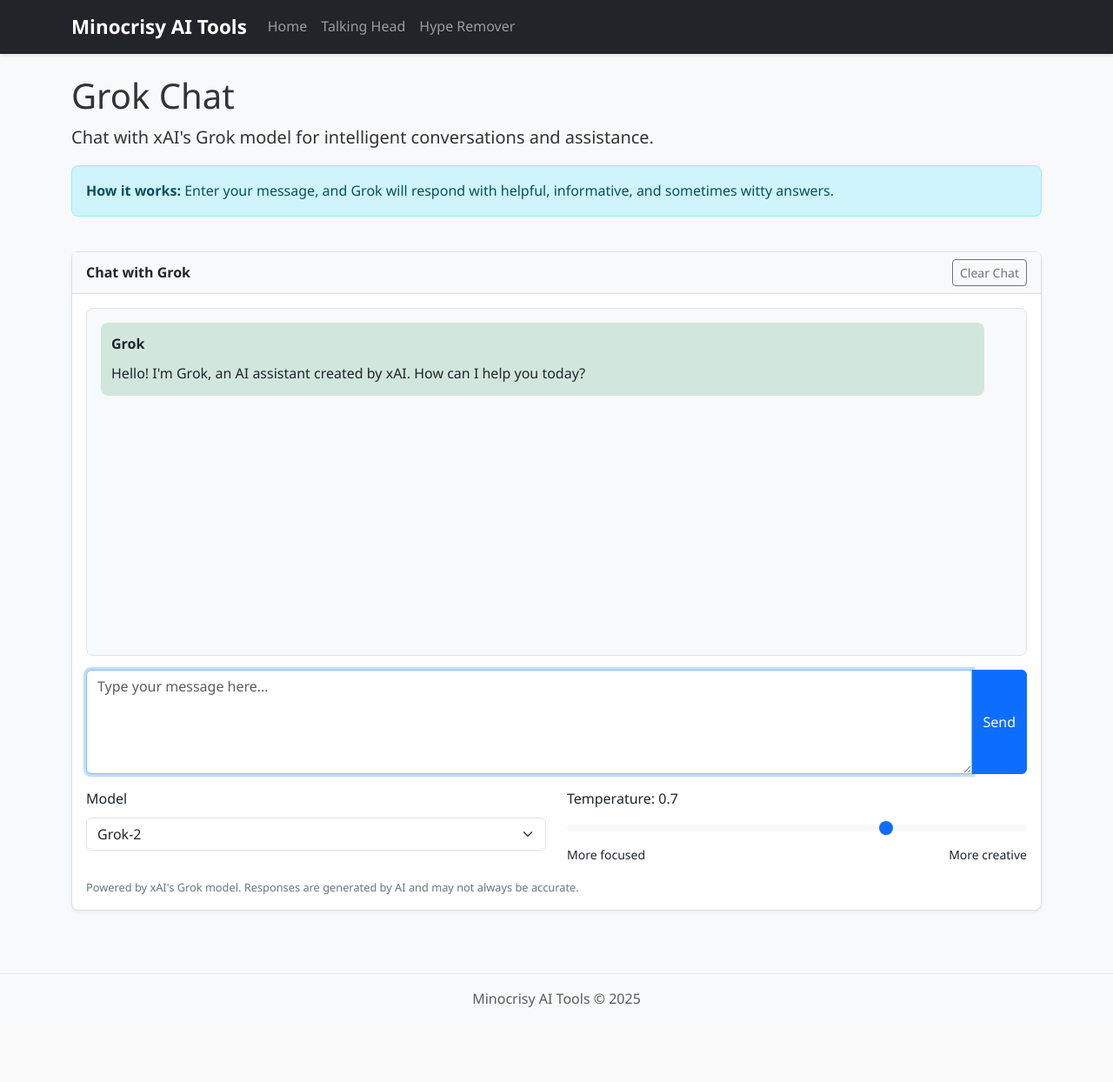
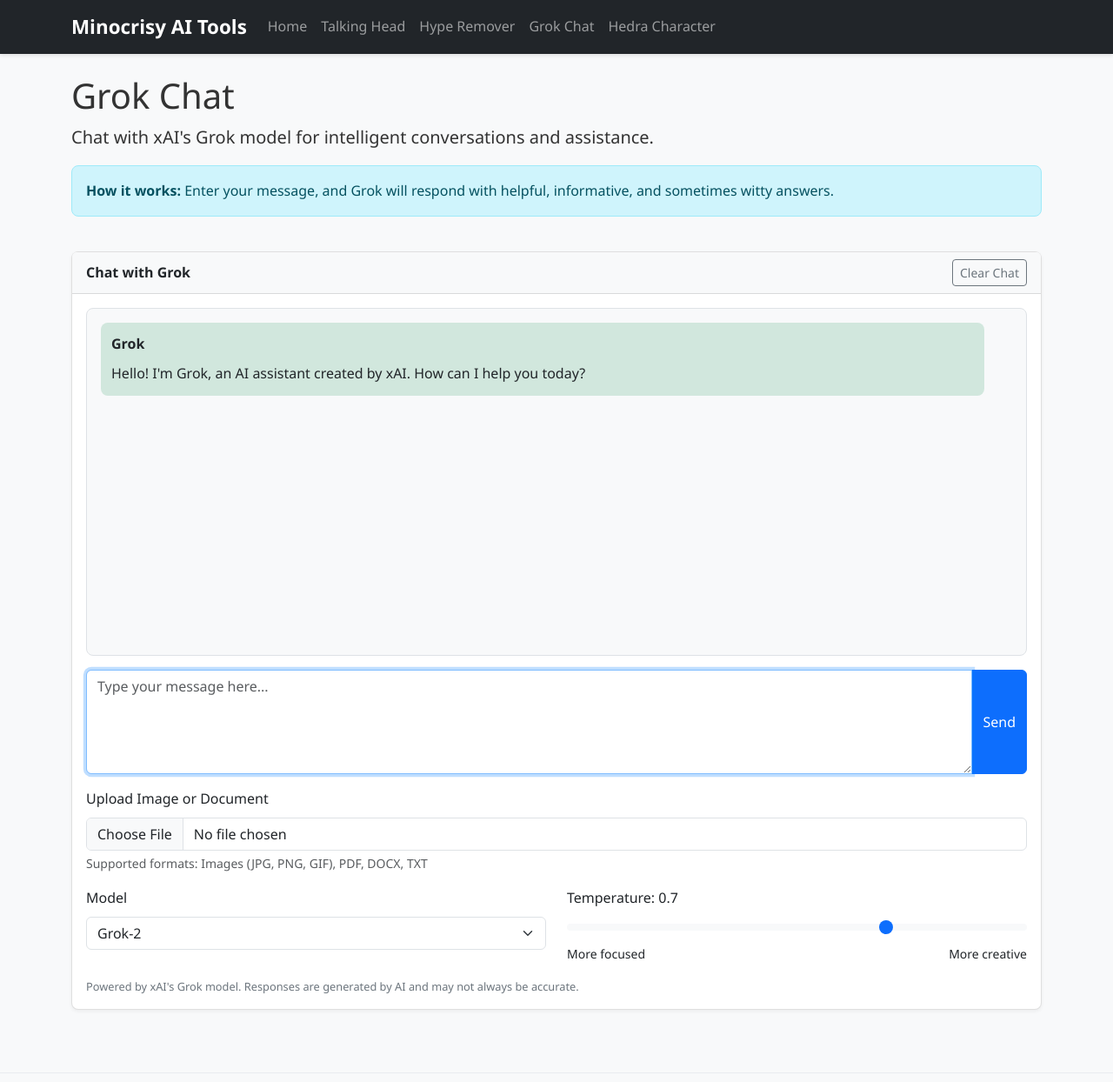
Before and after one commit to Minocrisy/minocrisy-ai-tools, a Flask app: template app/templates/xai_chat/index.html in a window 1280 px wide. Shown: the top 1244 px of the page at 87% size. Before the commit the page ends 1158 px from the top, so only its background shows below. Run offline with Flask 3, Linux system fonts and the light colour scheme; the template is opened without the code that fills it, so the values that code supplies are empty.

Commit message:
Add file upload support for Grok Vision and update navigation menu

```diff
--- a/app/templates/base.html
+++ b/app/templates/base.html
@@ -26,6 +26,12 @@
                     <li class="nav-item">
                         <a class="nav-link" href="{{ url_for('hype_remover.index') }}">Hype Remover</a>
                     </li>
+                    <li class="nav-item">
+                        <a class="nav-link" href="{{ url_for('xai_chat.index') }}">Grok Chat</a>
+                    </li>
+                    <li class="nav-item">
+                        <a class="nav-link" href="{{ url_for('hedra_character.index') }}">Hedra Character</a>
+                    </li>
                 </ul>
             </div>
         </div>
--- a/app/templates/xai_chat/index.html
+++ b/app/templates/xai_chat/index.html
@@ -90,10 +90,27 @@
                     <p class="mt-2">Grok is thinking...</p>
                 </div>
 
-                <form id="chat-form">
-                    <div class="input-group">
+                <form id="chat-form" enctype="multipart/form-data">
+                    <div class="input-group mb-3">
                         <textarea id="message-input" class="form-control" placeholder="Type your message here..." rows="2" required></textarea>
                         <button type="submit" class="btn btn-primary">Send</button>
+                    </div>
+
+                    <div class="mb-3">
+                        <label for="file-upload" class="form-label">Upload Image or Document</label>
+                        <input type="file" class="form-control" id="file-upload" accept="image/*,.pdf,.docx,.txt">
+                        <div id="file-preview" class="mt-2" style="display: none;">
+                            <div class="card">
+                                <div class="card-body">
+                                    <div class="d-flex justify-content-between align-items-center">
+                                        <span id="file-name"></span>
+                                        <button type="button" class="btn btn-sm btn-outline-danger" id="remove-file">Remove</button>
+                                    </div>
+                                    <div id="image-preview" class="mt-2" style="max-height: 200px; overflow: hidden;"></div>
+                                </div>
+                            </div>
+                        </div>
+                        <div class="form-text">Supported formats: Images (JPG, PNG, GIF), PDF, DOCX, TXT</div>
                     </div>
 
                     <div class="row mt-3">
@@ -139,9 +156,52 @@
         const temperatureRange = document.getElementById('temperature-range');
         const temperatureValue = document.getElementById('temperature-value');
         const clearChatBtn = document.getElementById('clear-chat-btn');
+        const fileUpload = document.getElementById('file-upload');
+        const filePreview = document.getElementById('file-preview');
+        const fileName = document.getElementById('file-name');
+        const imagePreview = document.getElementById('image-preview');
+        const removeFileBtn = document.getElementById('remove-file');
 
         // Store conversation ID for continuing the conversation
         let conversationId = null;
+        let uploadedFile = null;
+
+        // Handle file upload
+        fileUpload.addEventListener('change', function(e) {
+            if (this.files && this.files[0]) {
+                uploadedFile = this.files[0];
+                fileName.textContent = uploadedFile.name;
+
+                // Show file preview
+                filePreview.style.display = 'block';
+
+                // If it's an image, show image preview
+                if (uploadedFile.type.startsWith('image/')) {
+                    const reader = new FileReader();
+                    reader.onload = function(e) {
+                        imagePreview.innerHTML = `<img src="${e.target.result}" class="img-fluid" alt="Image preview">`;
+                        imagePreview.style.display = 'block';
+                    }
+                    reader.readAsDataURL(uploadedFile);
+                } else {
+                    // For non-image files, just show the file name
+                    imagePreview.style.display = 'none';
+                }
+
+                // Auto-select the vision model if an image is uploaded
+                if (uploadedFile.type.startsWith('image/')) {
+                    modelSelect.value = 'grok-2-vision-1212';
+                }
+            }
+        });
+
+        // Handle remove file button
+        removeFileBtn.addEventListener('click', function() {
+            uploadedFile = null;
+            fileUpload.value = '';
+            filePreview.style.display = 'none';
+            imagePreview.innerHTML = '';
+        });
 
         // Update temperature value display when slider is moved
         temperatureRange.addEventListener('input', function() {
@@ -171,19 +231,73 @@
             const model = modelSelect.value;
             const temperature = temperatureRange.value;
 
-            // Send message to API
-            fetch('/tools/xai-chat/chat', {
-                method: 'POST',
-                headers: {
-                    'Content-Type': 'application/json'
-                },
-                body: JSON.stringify({
+            // Prepare data for sending
+            let requestData;
+            let fetchOptions;
+
+            if (uploadedFile && model === 'grok-2-vision-1212') {
+                // If we have a file and are using the vision model, use FormData
+                const formData = new FormData();
+                formData.append('message', message);
+                formData.append('file', uploadedFile);
+                if (conversationId) formData.append('conversation_id', conversationId);
+                formData.append('model', model);
+                formData.append('temperature', temperature);
+
+                requestData = formData;
+                fetchOptions = {
+                    method: 'POST',
+                    body: formData
+                };
+
+                // Add file info to user message in chat
+                const fileInfo = document.createElement('div');
+                fileInfo.className = 'mt-2 small text-muted';
+                fileInfo.textContent = `Attached: ${uploadedFile.name}`;
+
+                // Find the last user message and append file info
+                const userMessages = chatContainer.querySelectorAll('.user-message');
+                const lastUserMessage = userMessages[userMessages.length - 1];
+                lastUserMessage.appendChild(fileInfo);
+
+                // If it's an image, show it in the chat
+                if (uploadedFile.type.startsWith('image/')) {
+                    const reader = new FileReader();
+                    reader.onload = function(e) {
+                        const img = document.createElement('img');
+                        img.src = e.target.result;
+                        img.className = 'img-fluid mt-2';
+                        img.style.maxHeight = '200px';
+                        lastUserMessage.appendChild(img);
+                        scrollToBottom();
+                    }
+                    reader.readAsDataURL(uploadedFile);
+                }
+
+                // Clear the file upload
+                uploadedFile = null;
+                fileUpload.value = '';
+                filePreview.style.display = 'none';
+                imagePreview.innerHTML = '';
+            } else {
+                // Regular JSON request without file
+                requestData = {
                     message: message,
                     conversation_id: conversationId,
                     model: model,
                     temperature: temperature
-                })
-            })
+                };
+                fetchOptions = {
+                    method: 'POST',
+                    headers: {
+                        'Content-Type': 'application/json'
+                    },
+                    body: JSON.stringify(requestData)
+                };
+            }
+
+            // Send message to API
+            fetch('/tools/xai-chat/chat', fetchOptions)
             .then(response => {
                 if (!response.ok) {
                     return response.json().then(data => {
```
Also changed, not shown: app/tools/xai_chat/routes.py (+51 -10 lines).
